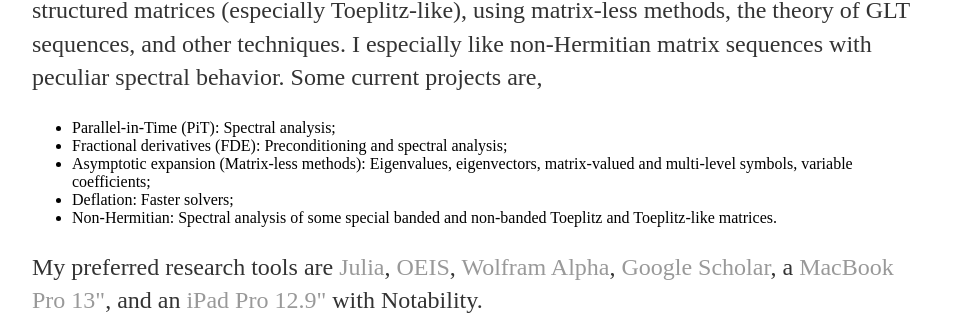
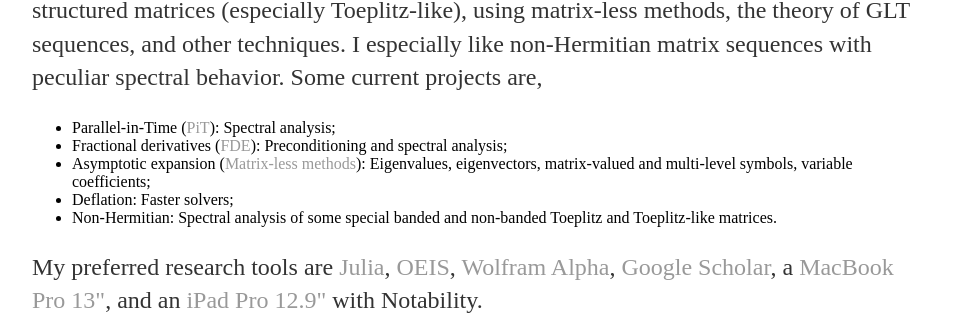
Before and after one commit to sverek/sverek.github.io, a Jekyll site: the page built from index.html, in a window 1280 px wide. Shown: the part 664-979 px from the top of the page, without its empty margins (160-1116 px from the left). Built offline with Jekyll 4.4.1, drawn with Linux system fonts in a browser that asks for light colours; part of the change alters nothing that is shown.

Commit message:
updated links

```diff
--- a/index.html
+++ b/index.html
@@ -16,9 +16,9 @@ title: www.2pi.se
 	<p>
 		My main research interest is spectral analysis of PDE and FDE discretizations, and other structured matrices (especially Toeplitz-like), using matrix-less methods, the theory of GLT sequences, and other techniques. I especially like non-Hermitian matrix sequences with peculiar spectral behavior. Some current projects are,
 		<ul>
-  			<li>Parallel-in-Time (PiT): Spectral analysis;</li>
-  			<li>Fractional derivatives (FDE): Preconditioning and spectral analysis;</li>
-  			<li>Asymptotic expansion (Matrix-less methods): Eigenvalues, eigenvectors, matrix-valued and multi-level symbols, variable coefficients;</li>
+  			<li>Parallel-in-Time (<a href="https://parallel-in-time.org/">PiT</a>): Spectral analysis;</li>
+  			<li>Fractional derivatives (<a href="https://en.wikipedia.org/wiki/Fractional_calculus">FDE</a>): Preconditioning and spectral analysis;</li>
+  			<li>Asymptotic expansion (<a href="/thesis.pdf">Matrix-less methods</a>): Eigenvalues, eigenvectors, matrix-valued and multi-level symbols, variable coefficients;</li>
   			<li>Deflation: Faster solvers;</li>
   			<li>Non-Hermitian: Spectral analysis of some special banded and non-banded Toeplitz and Toeplitz-like matrices.</li>
 		</ul>
```
